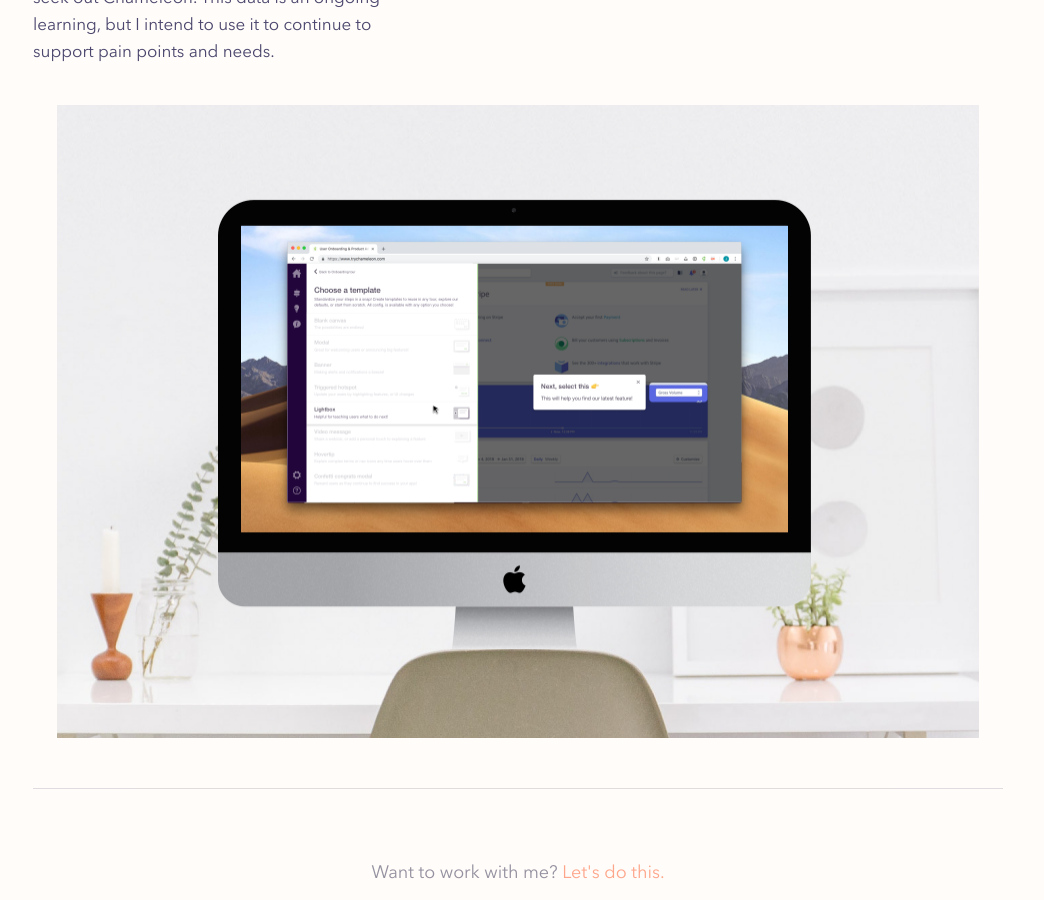
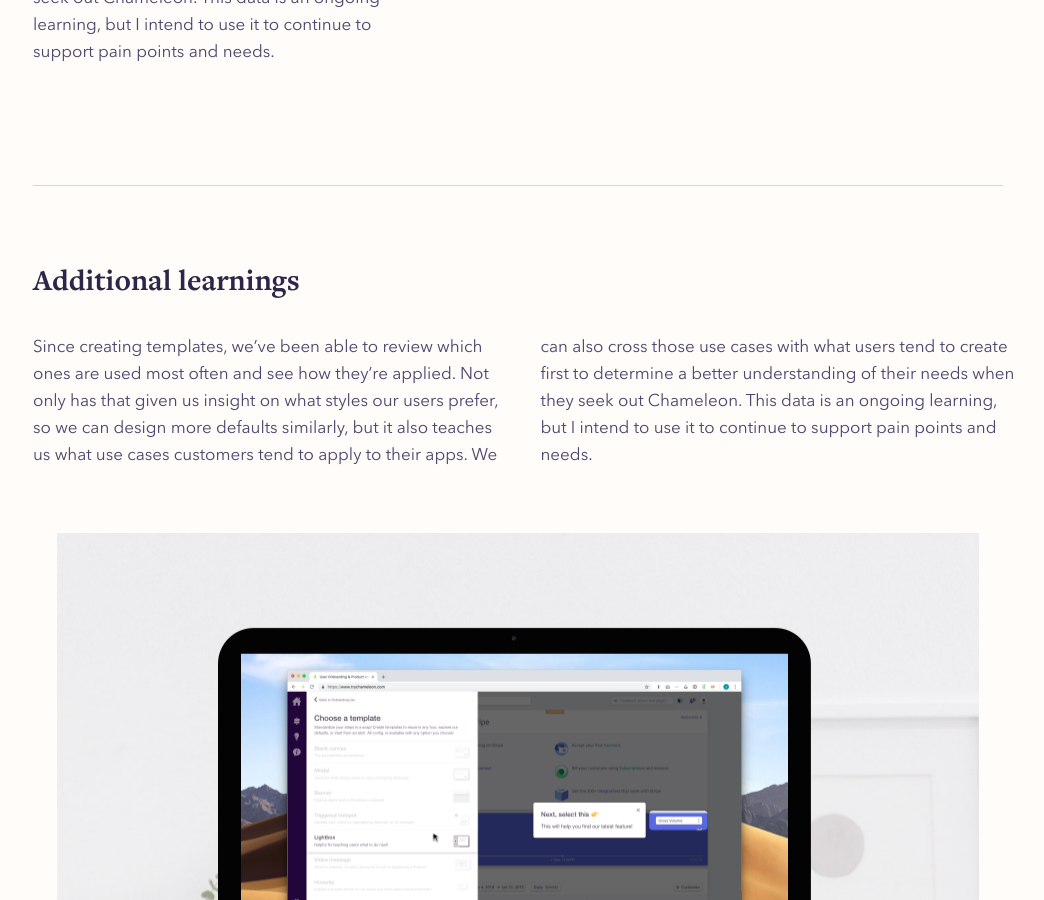
Before and after one commit to jessbottali/jessicabottali.com, a Jekyll site: the page built from projects/chameleon-templates/index.html, in a window 1280 px wide and 900 px high, scrolled down 5153 px. Shown: the whole window, without its empty margins (122-1166 px from the left). Built offline with Jekyll 4.4.1, drawn with Linux system fonts in a browser that asks for light colours; comment, search, counter and statistics services are not loaded.

Commit message:
Update index.html

```diff
--- a/projects/chameleon-templates/index.html
+++ b/projects/chameleon-templates/index.html
@@ -112,5 +112,21 @@ title: "Chameleon templates"
 </div>
 
 <div class="Container">
+  <hr />
+  <h2 class="ProjectWork-title">Additional learnings</h2>
+  <div class="Grid gutters"
+       style="height:200px;">
+    <div class="Project-content"style="
+    margin-bottom: 0px;
+    padding-left: 15px;
+    height: 220px;
+   ">
+      <p style="margin-top: 0px;">Since creating templates, we’ve been able to review which ones are used most often and see how they’re applied. Not only has that given us insight on what styles our users prefer, so we can design more defaults similarly, but it also teaches us what use cases customers tend to apply to their apps. We can also cross those use cases with what users tend to create first to determine a better understanding of their needs when they seek out Chameleon. This data is an ongoing learning, but I intend to use it to continue to support pain points and needs. </p>
+
+      </div>
+  </div>
+</div>
+
+<div class="Container">
   <img src="./images/templates-in-scene-closer@2x.png" class="ProjectImage" />
 </div>
```
